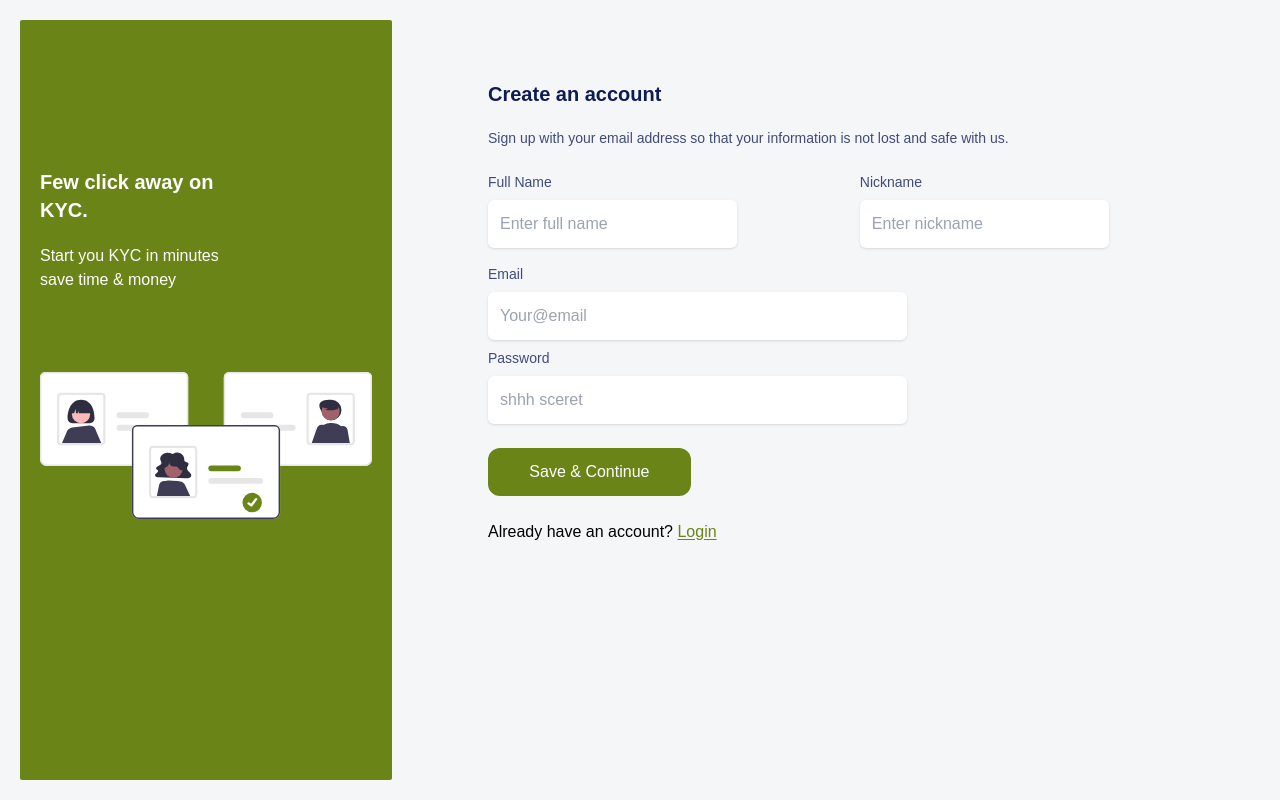
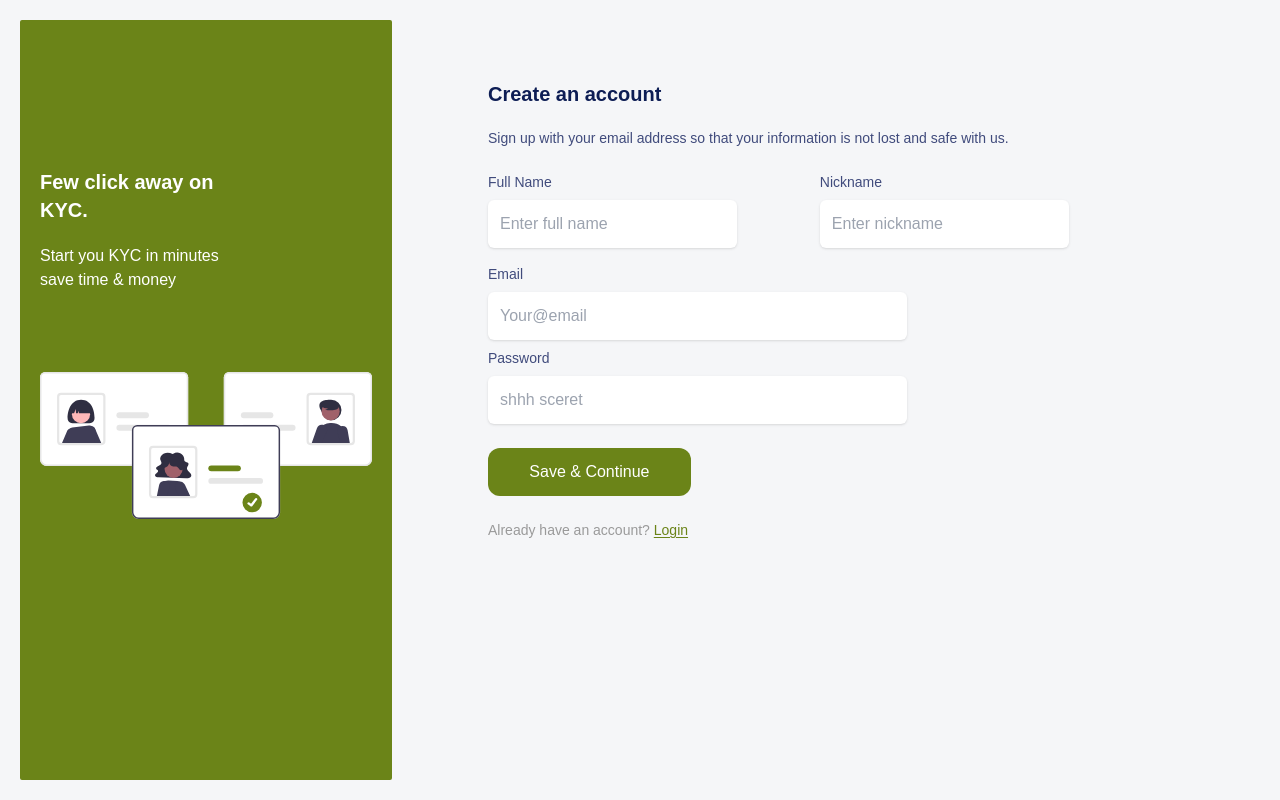
Before and after one commit to PropertyList/frontend, a React (Create React App) app: page /signup in a window 1280 px wide. Built offline with nearby package versions, Linux system fonts and the light colour scheme.

Commit message:
:art: Revamped Signup page

```diff
--- a/src/pages/Signup.jsx
+++ b/src/pages/Signup.jsx
@@ -39,7 +39,7 @@ const SignUp = () => {
               className="shadow p-3 rounded-md outline-none w-[82%]"
             />
           </div>
-          <div className="flex flex-col basis-[45%]">
+          <div className="flex flex-col basis-[45%] mr-10">
             <label className="text-[#404B7C] font-normal text-sm my-2">
               Nickname
             </label>
@@ -67,7 +67,7 @@ const SignUp = () => {
         <button className="my-6 p-3 bg-[#6B8418] text-white rounded-xl w-[30%]">
           Save & Continue
         </button>
-        <h2>
+        <h2 className="text-[#9A9A9A] text-sm">
           Already have an account?{" "}
           <Link
             className="text-[#6B8418] cursor-pointer underline underline-offset-2"
```
